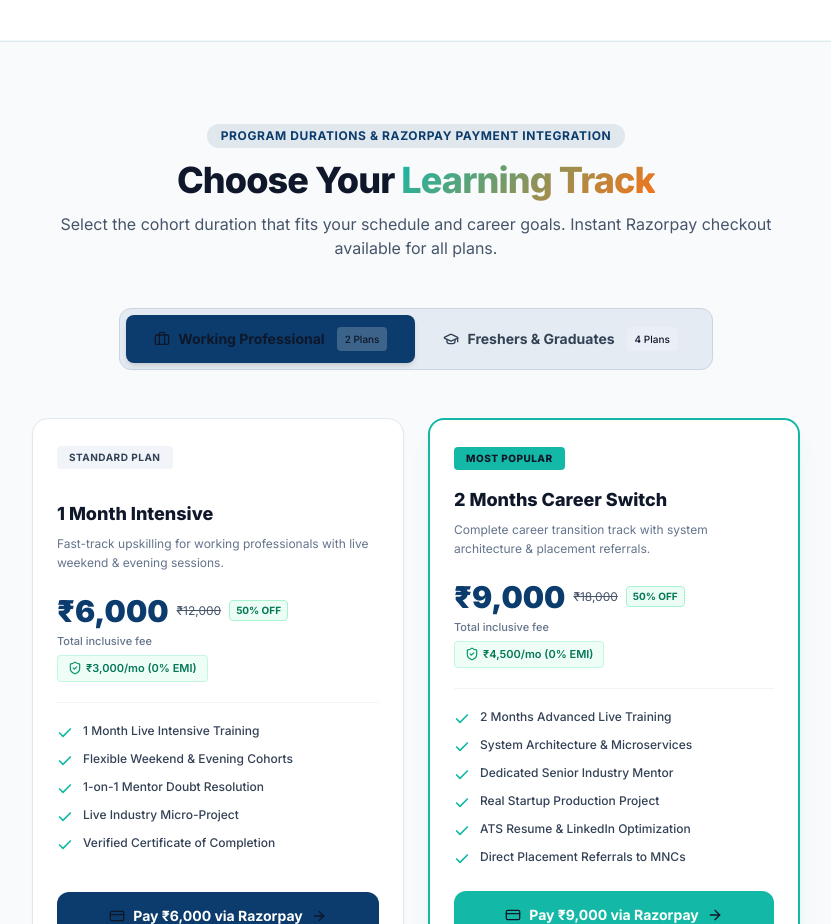
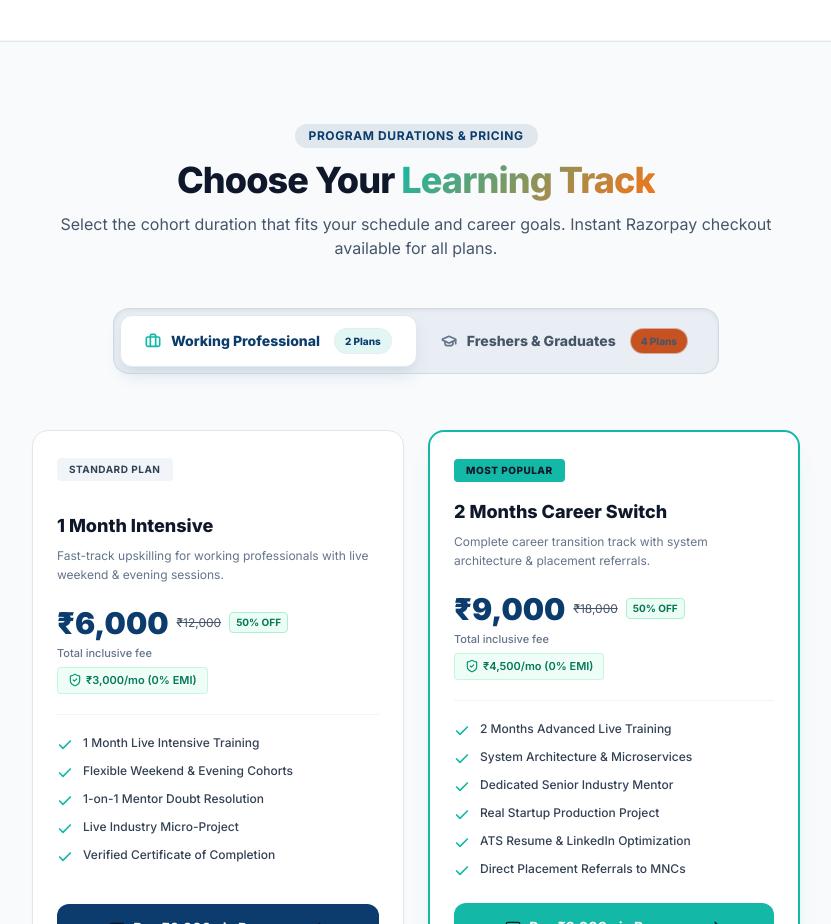
Before and after one commit to Abhi75033/theplacemate.in, a Next.js app: page /courses/ai-automation in a window 1280 px wide. Shown: the part 800-1724 px from the top of the page, without its empty margins (224-1055 px from the left). Built offline with nearby package versions, Linux system fonts and the light colour scheme; no server answers.

Commit message:
fix: Redesign pricing tab switcher with floating white card active state and high-contrast navy typography

```diff
--- a/components/CoursePricingTabs.tsx
+++ b/components/CoursePricingTabs.tsx
@@ -164,7 +164,7 @@
         {/* Section Heading */}
         <div className="text-center max-w-3xl mx-auto mb-12">
           <span className="inline-block px-3.5 py-1 rounded-full bg-[#0B3C6D]/10 text-[#0B3C6D] text-xs font-bold uppercase tracking-wider mb-3">
-            Program Durations & Razorpay Payment Integration
+            Program Durations & Pricing
           </span>
           <h2 className="text-3xl sm:text-4xl font-extrabold text-[#0F172A] tracking-tight mb-3">
             Choose Your <span className="gradient-text">Learning Track</span>
@@ -174,37 +174,75 @@
           </p>
         </div>
 
-        {/* Tab Switcher */}
-        <div className="flex justify-center mb-12">
-          <div className="inline-flex p-1.5 rounded-xl bg-slate-200/80 border border-slate-300">
+        {/* ULTRA-PRO SEGMENTED TAB CONTROL */}
+        <div className="flex justify-center mb-14">
+          <div className="inline-flex p-1.5 rounded-2xl bg-slate-200/70 border border-slate-300/80 shadow-inner">
+            {/* Working Professional Button */}
             <button
               type="button"
               onClick={() => setActiveTab('working-professional')}
-              className={`px-5 py-2.5 sm:px-7 sm:py-3 rounded-lg text-xs sm:text-sm font-bold transition-all flex items-center gap-2 ${
+              style={{
+                backgroundColor: activeTab === 'working-professional' ? '#FFFFFF' : 'transparent',
+                color: activeTab === 'working-professional' ? '#0B3C6D' : '#475569',
+              }}
+              className={`px-6 py-3 rounded-xl text-xs sm:text-sm font-extrabold transition-all duration-300 flex items-center gap-2.5 cursor-pointer ${
                 activeTab === 'working-professional'
-                  ? 'bg-[#0B3C6D] text-white shadow-md'
-                  : 'text-slate-700 hover:text-slate-900'
+                  ? 'shadow-lg shadow-slate-300/70 border border-slate-200'
+                  : 'hover:text-slate-900'
               }`}
             >
-              <Briefcase className="w-4 h-4" />
-              <span>Working Professional</span>
-              <span className="ml-1 px-2 py-0.5 rounded text-[10px] bg-white/20 text-white font-medium">
+              <Briefcase
+                style={{ color: activeTab === 'working-professional' ? '#14B8A6' : '#64748B' }}
+                className="w-4 h-4 shrink-0 stroke-[2.5]"
+              />
+              <span
+                style={{ color: activeTab === 'working-professional' ? '#0B3C6D' : '#475569' }}
+                className="font-extrabold"
+              >
+                Working Professional
+              </span>
+              <span
+                style={{
+                  backgroundColor: activeTab === 'working-professional' ? 'rgba(20, 184, 166, 0.12)' : 'rgba(203, 213, 225, 0.6)',
+                  color: activeTab === 'working-professional' ? '#0B3C6D' : '#475569',
+                }}
+                className="ml-1 px-2.5 py-0.5 rounded-full text-[10px] font-extrabold border border-slate-200/60"
+              >
                 2 Plans
               </span>
             </button>
 
+            {/* Freshers & Graduates Button */}
             <button
               type="button"
               onClick={() => setActiveTab('freshers-graduates')}
-              className={`px-5 py-2.5 sm:px-7 sm:py-3 rounded-lg text-xs sm:text-sm font-bold transition-all flex items-center gap-2 ${
+              style={{
+                backgroundColor: activeTab === 'freshers-graduates' ? '#FFFFFF' : 'transparent',
+                color: activeTab === 'freshers-graduates' ? '#0B3C6D' : '#475569',
+              }}
+              className={`px-6 py-3 rounded-xl text-xs sm:text-sm font-extrabold transition-all duration-300 flex items-center gap-2.5 cursor-pointer ${
                 activeTab === 'freshers-graduates'
-                  ? 'bg-[#0B3C6D] text-white shadow-md'
-                  : 'text-slate-700 hover:text-slate-900'
+                  ? 'shadow-lg shadow-slate-300/70 border border-slate-200'
+                  : 'hover:text-slate-900'
               }`}
             >
-              <GraduationCap className="w-4 h-4" />
-              <span>Freshers & Graduates</span>
-              <span className="ml-1 px-2 py-0.5 rounded text-[10px] bg-white/20 text-white font-medium">
+              <GraduationCap
+                style={{ color: activeTab === 'freshers-graduates' ? '#F97316' : '#64748B' }}
+                className="w-4 h-4 shrink-0 stroke-[2.5]"
+              />
+              <span
+                style={{ color: activeTab === 'freshers-graduates' ? '#0B3C6D' : '#475569' }}
+                className="font-extrabold"
+              >
+                Freshers & Graduates
+              </span>
+              <span
+                style={{
+                  backgroundColor: activeTab === 'freshers-graduates' ? 'rgba(249, 115, 22, 0.12)' : 'rgba(194, 65, 12, 0.9)',
+                  color: activeTab === 'freshers-graduates' ? '#C2410C' : '#475569',
+                }}
+                className="ml-1 px-2.5 py-0.5 rounded-full text-[10px] font-extrabold border border-slate-200/60"
+              >
                 4 Plans
               </span>
             </button>
```
Also changed, not shown: 1 other file (tests, documents, lock files or other folders).
